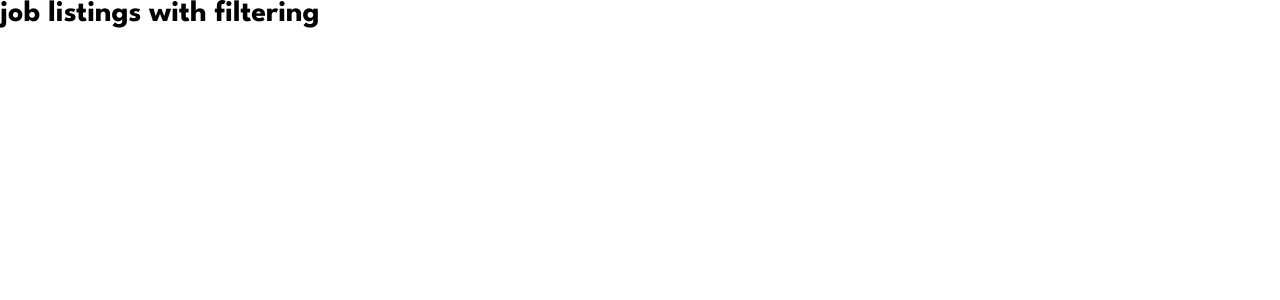
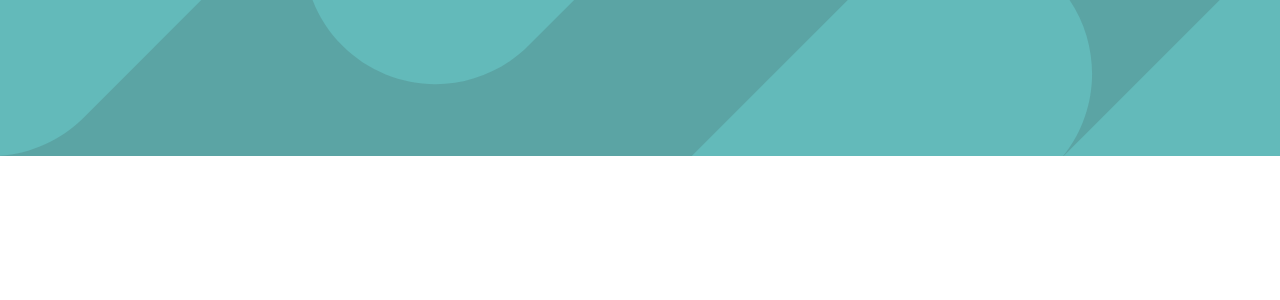
Before and after one commit to Koser61/job-listings-with-filtering, a React (Create React App) app: page / in a window 1280 px wide. Shown: the top 300 px of the page. Built offline with nearby package versions, Linux system fonts and the light colour scheme.

Commit message:
Add Header component

```diff
--- a/src/App.js
+++ b/src/App.js
@@ -1,9 +1,11 @@
+import Header from './components/Header/Header';
+
 import './App.scss';
 
 const App = () => (
-  <div className='App'>
-    <h1>job listings with filtering</h1>
-  </div>
+  <>
+    <Header />
+  </>
 );
 
 export default App;
--- /dev/null
+++ b/src/components/Header/Header.js
@@ -0,0 +1,9 @@
+import styles from './Header.module.scss';
+
+const Header = () => (
+  <>
+    <header className={styles.component} />
+  </>
+);
+
+export default Header;
--- /dev/null
+++ b/src/components/Header/Header.module.scss
@@ -0,0 +1,13 @@
+@import '../../styles/settings.scss';
+
+.component {
+  height: 156px;
+  background-image: url('../../images/bg-header-mobile.svg');
+  background-color: $color-primary;
+}
+
+@media only screen and (min-width: 445px) {
+  .component {
+    background-image: url('../../images/bg-header-desktop.svg');
+  }
+}
```
